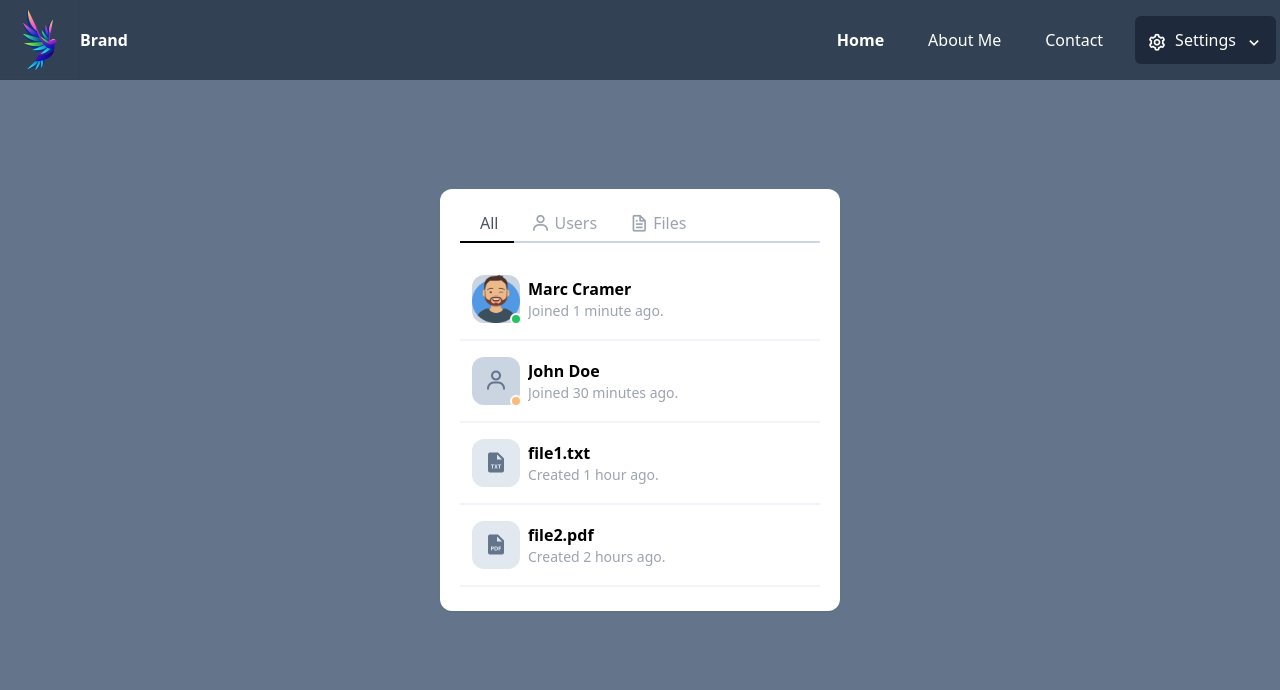
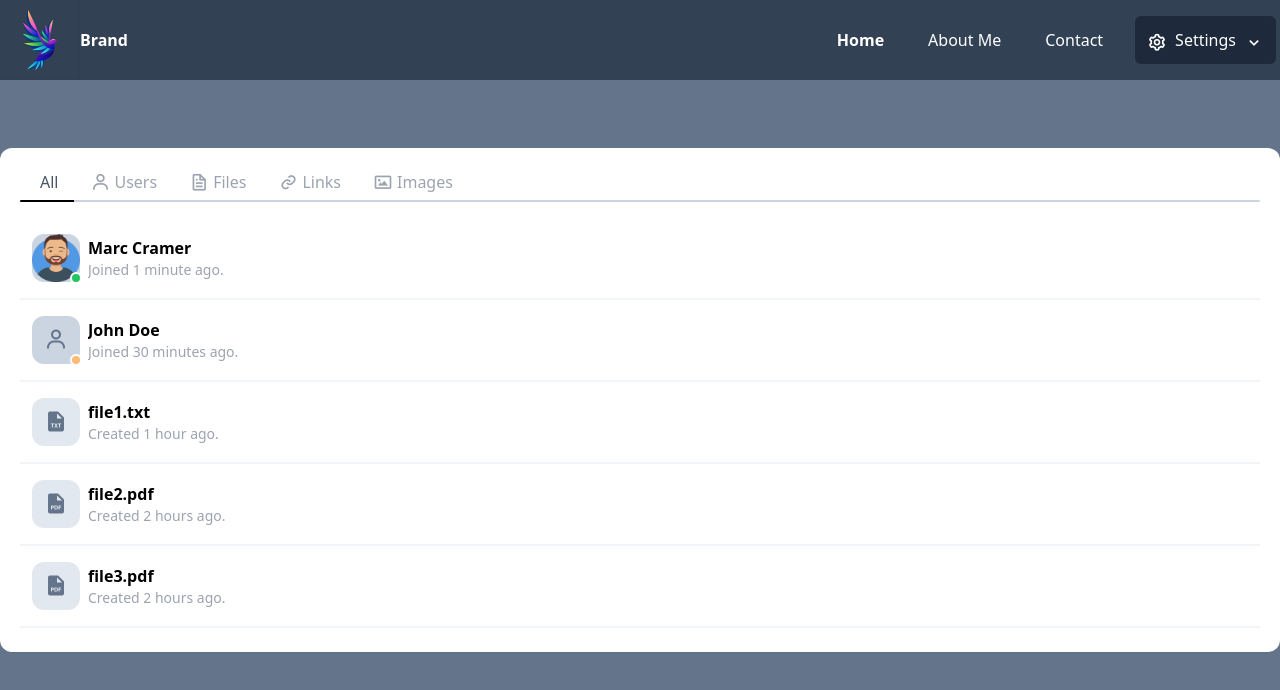
Before and after one commit to WenzelburgerMarc/TabComponent_and_NavDropdown, a Vue app: page / in a window 1280 px wide. Shown: the top 690 px of the page. Built offline with nearby package versions, Linux system fonts and the light colour scheme.

Commit message:
more dynamic

```diff
--- a/src/App.vue
+++ b/src/App.vue
@@ -1,7 +1,10 @@
 <script setup lang="ts">
+import { ref } from 'vue';
 import TheNavbar from './components/Navbar/TheNavbar.vue';
 import TheTabCard from './components/TabCard/TheTabCard.vue';
+import { arrUserItems, arrFileItems, selectionHeaderArr } from './components/TabCard/data/data.ts';
 
+const arr = ref([...arrUserItems, ...arrFileItems]);
 
 </script>
 
@@ -9,8 +12,8 @@ import TheTabCard from './components/TabCard/TheTabCard.vue';
   <div class="bg-slate-500">
     <the-navbar />
 
-    <div class="container flex justify-center items-center mx-auto h-full w-full max-w-[400px] min-h-screen">
-      <the-tab-card class="w-full shadow-lg" />
+    <div class="container flex justify-center items-center mx-auto h-full w-full min-w-[400px] min-h-screen">
+      <the-tab-card class="w-full shadow-lg" :arr-selection-header-items="selectionHeaderArr" :arr-items="arr" />
     </div>
   </div>
 </template>
--- a/src/components/TabCard/SelectionHeader.vue
+++ b/src/components/TabCard/SelectionHeader.vue
@@ -4,35 +4,29 @@
             <selection-item v-for="(item, index) in arrTabs" :key="index" :text="item.text" :icon-class="item.iconClass"
                 :is-active="item.isActive.value" @click="makeActive(index); emit('tabChanged', item.type);" />
         </div>
-        <div class="relative divider h-[2px] w-full bg-slate-300 rounded-full">
-            <div class="isActive-border absolute top-0 left-0 w-[54px] h-full bg-black z-0"></div>
+        <div class="relative divider h-[2px] w-full bg-slate-300 rounded-full overflow-hidden">
+            <div class="isActive-border absolute top-0 left-0 w-[54px] h-full bg-black z-0 "></div>
         </div>
     </div>
 </template>
 <script setup lang="ts">
-import { ref, onMounted } from 'vue';
+import { onMounted, onBeforeMount } from 'vue';
 import SelectionItem from './Items/SelectionItem.vue';
 import { nextTick } from 'vue';
 const emit = defineEmits();
-const arrTabs = [
-    {
-        text: 'All',
-        isActive: ref(true),
-        type: 'all',
+
+const props = defineProps({
+    items: {
+        type: Array as any,
+        required: true,
     },
-    {
-        text: 'Users',
-        isActive: ref(false),
-        iconClass: 'bx-user',
-        type: 'user',
-    },
-    {
-        text: 'Files',
-        isActive: ref(false),
-        iconClass: 'bx-file',
-        type: 'file',
-    },
-];
+});
+
+let arrTabs = [] as any[];
+
+onBeforeMount(() => {
+    arrTabs = props.items;
+});
 
 onMounted(() => {
     makeActive(0);
--- a/src/components/TabCard/TabCardListView.vue
+++ b/src/components/TabCard/TabCardListView.vue
@@ -1,36 +1,27 @@
 <template>
     <div class="flex flex-col w-full h-auto">
         <div v-for="item in props.items">
-            <UserListItem v-if="isUserItem(item)" :avatar-u-r-l="item.avatarURL" :is-online="item.isOnline"
-                :name="item.name" :joined-at="item.joinedAt" />
+            <UserListItem v-if="item.type === 'user'" :avatar-u-r-l="item.avatarURL" :is-online="item.isOnline"
+                :name="item.name" :joined-at="item.joinedAt" :type="item.type" />
 
-            <FilesListItem v-else-if="isFileItem(item)" :file-name="item.fileName" :icon-class="item.iconClass"
-                :info-text="item.infoText" />
+            <FilesListItem v-else :file-name="item.fileName" :icon-class="item.iconClass" :info-text="item.infoText"
+                :type="item.type" />
             <ItemDivider />
         </div>
     </div>
 </template>
 <script setup lang="ts">
-import { PropType } from 'vue';
+
 import ItemDivider from './Items/ItemDivider.vue';
 import UserListItem from './Items/UserListItem.vue';
 import FilesListItem from './Items/FilesListItem.vue';
 
-import { UserItem, FileItem } from "./Types/types.ts";
-
 const props = defineProps({
     items: {
-        type: Array as PropType<(UserItem | FileItem)[]>,
+        type: Array as any,
         required: true,
     },
 });
 
-function isUserItem(item: UserItem | FileItem): item is UserItem {
-    return item.type === 'user';
-}
-
-function isFileItem(item: UserItem | FileItem): item is FileItem {
-    return item.type === 'file';
-}
 </script>
 <style scoped></style>
--- a/src/components/TabCard/TheTabCard.vue
+++ b/src/components/TabCard/TheTabCard.vue
@@ -1,6 +1,6 @@
 <template>
     <div class="TheTabCard bg-white p-5 rounded-xl shadow-sm">
-        <selection-header v-on:tabChanged="filterArray" />
+        <selection-header v-on:tabChanged="filterArray" :items="arrSelectionHeaderItems" />
         <transition name="fade" mode="out-in">
             <tab-card-list-view :items="arr" :key="activeTypeForAnimation" class="mt-5" />
         </transition>
@@ -8,45 +8,35 @@
     </div>
 </template>
 <script setup lang="ts">
-import { onMounted, ref } from 'vue';
+import { onMounted, onBeforeMount, ref, PropType } from 'vue';
 import SelectionHeader from './SelectionHeader.vue';
 import TabCardListView from './TabCardListView.vue';
-import { UserItem, FileItem } from './Types/types.ts';
+import { HeaderSelectionItem, UserItem, NormalItem } from './Types/types.ts';
 
-const arrUserItems = [
-    {
-        name: 'Marc Cramer',
-        joinedAt: 'Joined 1 minute ago.',
-        avatarURL: 'src/assets/avatar.png',
-        isOnline: true,
-        type: 'user'
 
+const props = defineProps({
+    arrItems: {
+        type: Array as any,
+        required: true,
     },
-    {
-        name: 'John Doe',
-        joinedAt: 'Joined 30 minutes ago.',
-        isOnline: false,
-        avatarURL: '',
-        type: 'user'
-    }
-] as UserItem[];
+    arrSelectionHeaderItems: {
+        type: Array as PropType<(HeaderSelectionItem)[]>,
+        required: true,
+    },
+});
 
-const arrFileItems = [
-    {
-        fileName: 'file1.txt',
-        iconClass: 'bxs-file-txt',
-        infoText: 'Created 1 hour ago.',
-        type: 'file'
-    },
-    {
-        fileName: 'file2.pdf',
-        iconClass: 'bxs-file-pdf',
-        infoText: 'Created 2 hours ago.',
-        type: 'file'
-    }
-] as FileItem[];
 
-const arr = ref([...arrUserItems, ...arrFileItems]);
+let arr = [] as any;
+let backupArr = [] as any;
+
+
+onBeforeMount(() => {
+    arr = ref([...props.arrItems]);
+    backupArr = arr.value;
+
+});
+
+
 
 
 onMounted(() => {
@@ -59,18 +49,25 @@ onMounted(() => {
 let activeTypeForAnimation = ref('all');
 
 function filterArray(activeType: string) {
+    arr = backupArr;
 
-    // TODO: could be improved via general type check
-    if (activeType === 'all') {
-        arr.value = [...arrUserItems, ...arrFileItems];
-        activeTypeForAnimation.value = 'all';
-    } else if (activeType === 'user') {
-        arr.value = [...arrUserItems];
-        activeTypeForAnimation.value = 'user';
-    } else if (activeType === 'file') {
-        arr.value = [...arrFileItems];
-        activeTypeForAnimation.value = 'file';
+    console.log(activeType)
+
+    const allTypes = props.arrSelectionHeaderItems.map((item) => item.type);
+
+    console.log(allTypes)
+
+    if (!allTypes.includes(activeType)) {
+        throw new Error('Invalid type');
     }
+
+    if (activeType === activeTypeForAnimation.value) return;
+
+
+    if (activeType != 'all')
+        arr = arr.filter((item: (NormalItem | UserItem)) => item.type === activeType);
+
+    activeTypeForAnimation.value = activeType;
 }
 </script>
 <style scoped>
--- /dev/null
+++ b/src/components/TabCard/data/data.ts
@@ -0,0 +1,73 @@
+import { UserItem, NormalItem, HeaderSelectionItem } from '../Types/types.ts';
+
+export const arrUserItems = [
+  {
+    name: 'Marc Cramer',
+    joinedAt: 'Joined 1 minute ago.',
+    avatarURL: 'src/assets/avatar.png',
+    isOnline: true,
+    type: 'user'
+
+  },
+  {
+    name: 'John Doe',
+    joinedAt: 'Joined 30 minutes ago.',
+    isOnline: false,
+    avatarURL: '',
+    type: 'user'
+  }
+] as UserItem[];
+
+export const arrFileItems = [
+  {
+    fileName: 'file1.txt',
+    iconClass: 'bxs-file-txt',
+    infoText: 'Created 1 hour ago.',
+    type: 'file'
+  },
+  {
+    fileName: 'file2.pdf',
+    iconClass: 'bxs-file-pdf',
+    infoText: 'Created 2 hours ago.',
+    type: 'file'
+  },
+  {
+    fileName: 'file3.pdf',
+    iconClass: 'bxs-file-pdf',
+    infoText: 'Created 2 hours ago.',
+    type: 'link'
+  }
+] as NormalItem[];
+
+import { ref } from 'vue';
+export const selectionHeaderArr = [ // Type All is default
+    {
+        text: 'All',
+        isActive: ref(true),
+        type: 'all',
+    },
+    {
+        text: 'Users',
+        isActive: ref(false),
+        iconClass: 'bx-user',
+        type: 'user',
+    },
+    {
+        text: 'Files',
+        isActive: ref(false),
+        iconClass: 'bx-file',
+        type: 'file',
+    },
+    {
+        text: 'Links',
+        isActive: ref(false),
+        iconClass: 'bx-link',
+        type: 'link',
+  },
+  {
+    text: 'Images',
+    isActive: ref(false),
+    iconClass: 'bx-image',
+    type: 'image',
+  }
+] as HeaderSelectionItem[];
--- a/tsconfig.node.json
+++ b/tsconfig.node.json
@@ -4,7 +4,8 @@
     "skipLibCheck": true,
     "module": "ESNext",
     "moduleResolution": "bundler",
-    "allowSyntheticDefaultImports": true
+    "allowSyntheticDefaultImports": true,
+    "allowImportingTsExtensions": true
   },
   "include": ["vite.config.ts"]
 }
```
Also changed, not shown: src/components/TabCard/Types/types.ts (+11 -1 lines).
